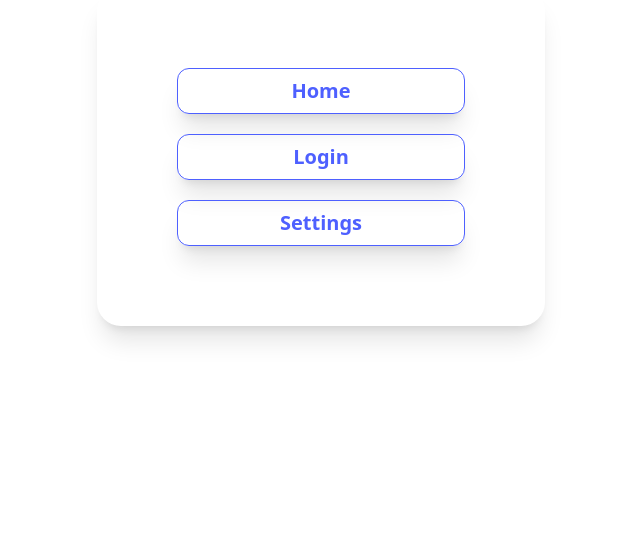
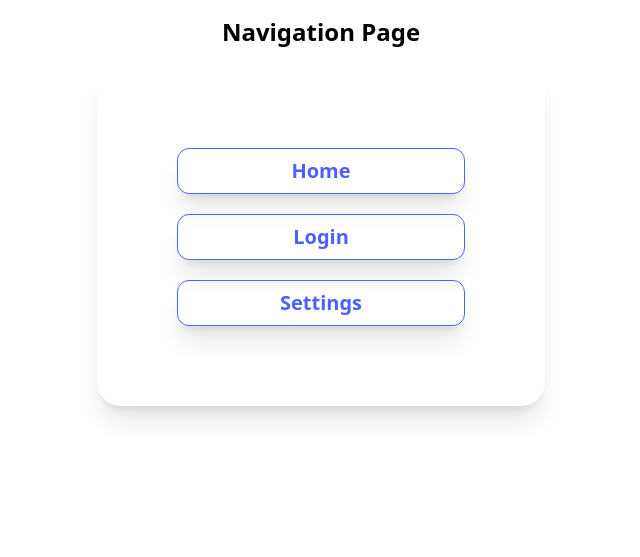
Before and after one commit to muhammetsarican/tailwind-food_delivery_design, a website: page index.html in a window 1280 px wide. Shown: the part 243-800 px from the top of the page, without its empty margins (319-959 px from the left). Drawn offline with Linux system fonts and the light colour scheme.

Commit message:
some fixes and README file updated.

```diff
--- a/index.html
+++ b/index.html
@@ -4,23 +4,34 @@
 <head>
     <meta charset="UTF-8">
     <meta name="viewport" content="width=device-width, initial-scale=1.0">
-    <title>Navigation Page</title>
+    <title>Navigation - Food Delivery</title>
 
     <link rel="stylesheet" href="./assets/css/style.css">
 </head>
 
 <body>
-    <div class="min-h-dvh flex w-full justify-center items-center">
+    <div class="min-h-dvh flex flex-col w-full justify-center items-center">
+        <h1 class="text-center text-5xl p-5 font-bold">Food Delivery</h1>
+        <h1 class="text-center text-2xl p-5 font-bold">Navigation Page</h1>
         <div class="nav flex gap-5 flex-col w-[35%] h-[70%] p-20 rounded-3xl shadow-xl ">
-            <button class="rounded-3 border border-primary text-primary font-semibold rounded-xl px-6 py-2 shadow-xl hover:bg-primary hover:text-white">
-                <a href="src/home.html" class="no-underline text-xl">Home</a>
-            </button>
-            <button class="rounded-3 border border-primary text-primary font-semibold rounded-xl px-6 py-2 shadow-xl hover:bg-primary hover:text-white">
-                <a href="src/login.html" class="no-underline text-xl">Login</a>
-            </button>
-            <button class="rounded-3 border border-primary text-primary font-semibold rounded-xl px-6 py-2 shadow-xl hover:bg-primary hover:text-white">
-                <a href="src/settings.html" class="no-underline text-xl">Settings</a>
-            </button>
+            <a href="src/home.html" class="no-underline text-xl">
+                <button
+                    class="rounded-3 border border-primary text-primary font-semibold rounded-xl px-6 py-2 shadow-xl hover:bg-primary hover:text-white w-full">
+                    Home
+                </button>
+            </a>
+            <a href="src/login.html" class="no-underline text-xl">
+                <button
+                    class="rounded-3 border border-primary text-primary font-semibold rounded-xl px-6 py-2 shadow-xl hover:bg-primary hover:text-white w-full">
+                    Login
+                </button>
+            </a>
+            <a href="src/settings.html" class="no-underline text-xl">
+                <button
+                    class="rounded-3 border border-primary text-primary font-semibold rounded-xl px-6 py-2 shadow-xl hover:bg-primary hover:text-white w-full">
+                    Settings
+                </button>
+            </a>
         </div>
     </div>
 </body>
```
Also changed, not shown: src/home.html (+1 -1 lines), src/login.html (+1 -1 lines), src/settings.html (+1 -1 lines), README.md.
